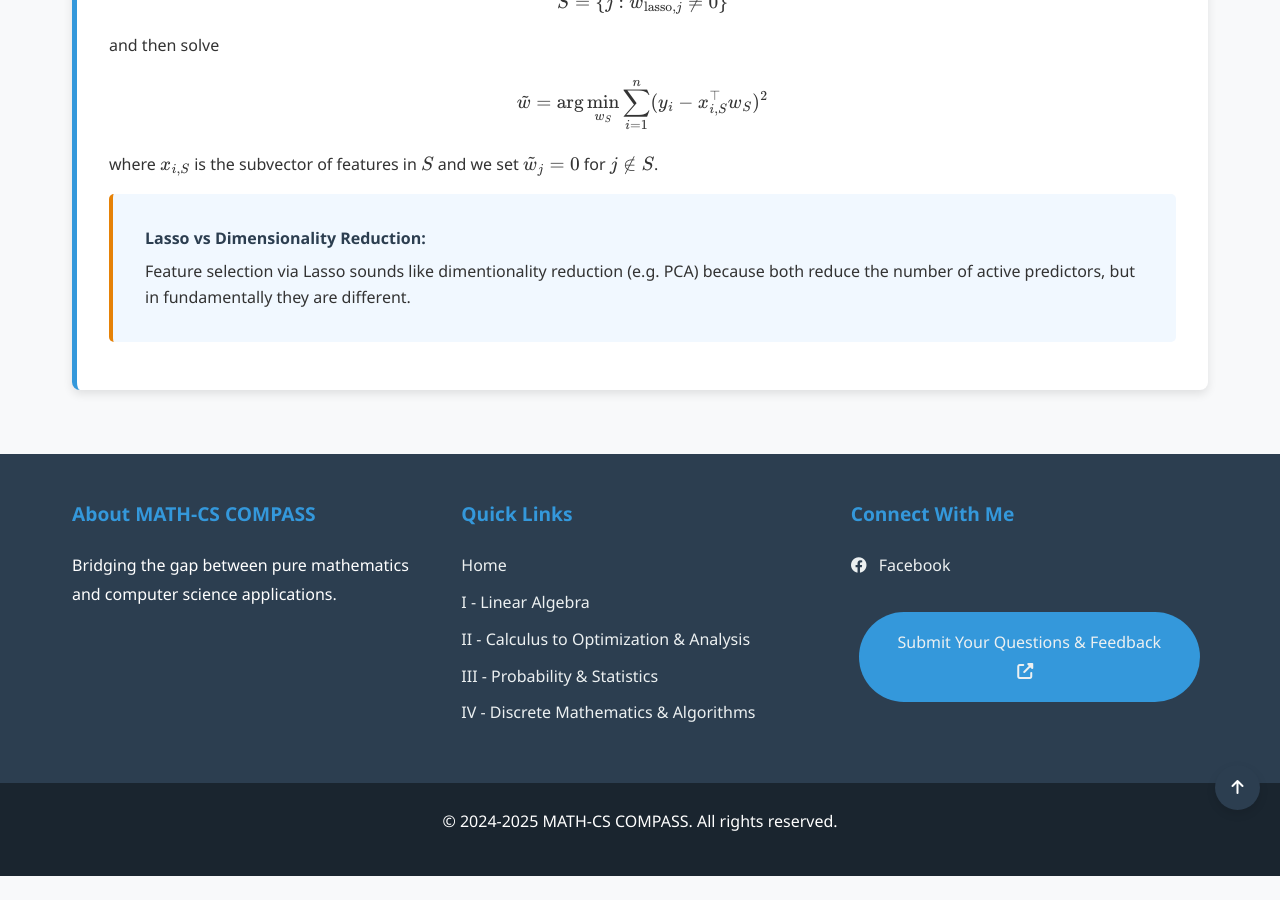
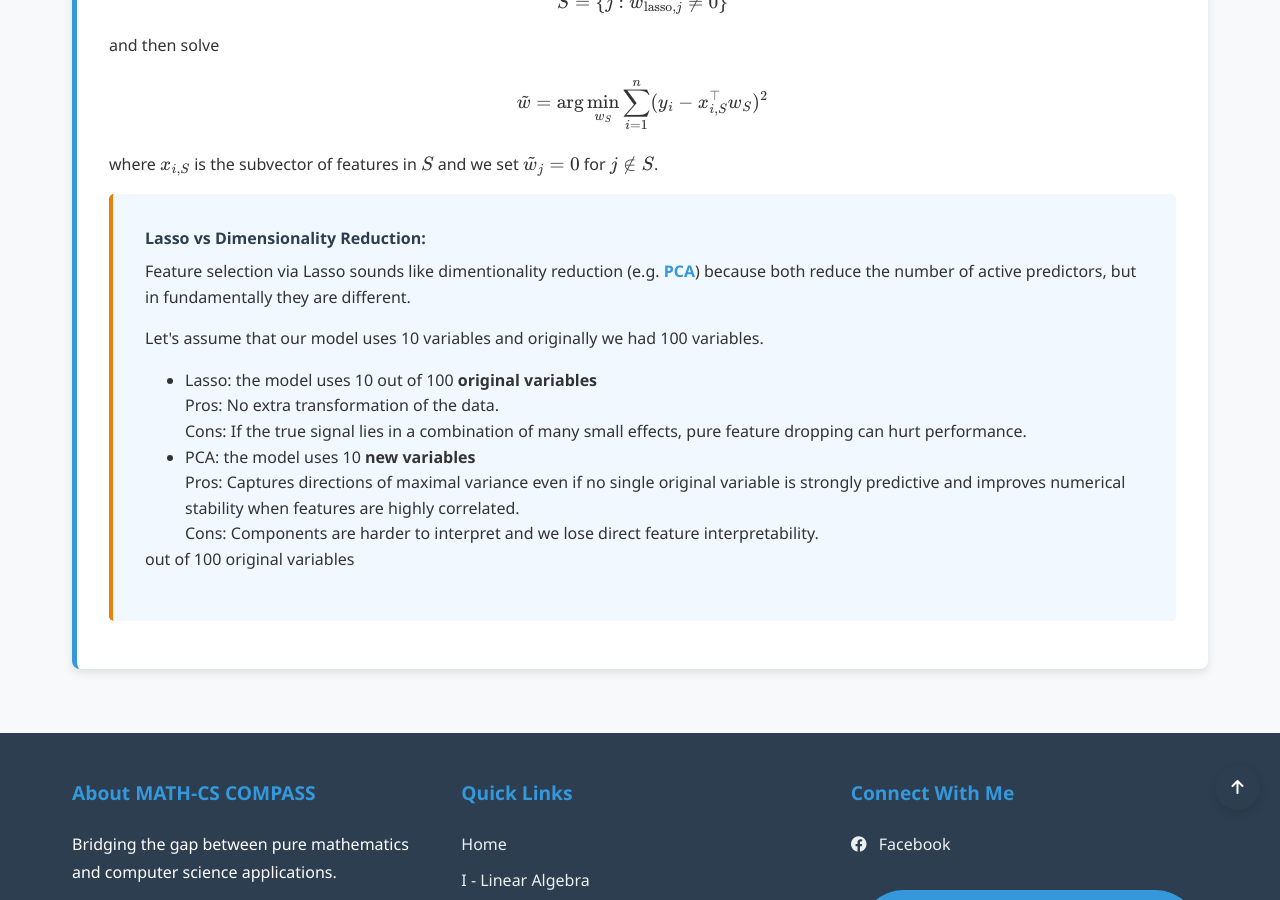
Before and after one commit to Yusukey01/yusukey01.github.io, a Jekyll site: the page built from Mathematics/Machine_learning/regression.html, in a window 1280 px wide and 900 px high, scrolled down 8585 px. Built offline with Jekyll 4.4.1, drawn with Linux system fonts in a browser that asks for light colours; before the commit the page ends 9461 px from its top, so only the background shows below that.

Commit message:
lasso regression

```diff
--- a/Mathematics/Machine_learning/intro_ml.html
+++ b/Mathematics/Machine_learning/intro_ml.html
@@ -152,7 +152,7 @@ uses_python: false
                         <li><strong>Dimensionality Reduction</strong>: Reduces the number of input variables in a dataset while preserving essential information.</li>
                         &nbsp;&nbsp;Examples: Data visualization, noise reduction, feature extraction.
                         <br>
-                        &nbsp;&nbsp;Methods: Principal Component Analysis (PCA), t-Distributed Stochastic Neighbor Embedding (t-SNE), Autoencoders.
+                        &nbsp;&nbsp;Methods: <a href="../Probability/covariance.html"><strong>Principal Component Analysis (PCA)</strong></a>, t-Distributed Stochastic Neighbor Embedding (t-SNE), Autoencoders.
 
                         <li><strong>Reinforcement Learning</strong>: Trains agents to make sequences of decisions by rewarding desired behaviors and punishing undesired ones.</li>
                         &nbsp;&nbsp;Examples: Robotics control, game playing, autonomous driving.
--- a/Mathematics/Machine_learning/regression.html
+++ b/Mathematics/Machine_learning/regression.html
@@ -261,8 +261,28 @@ uses_python: false
 
                 <div class="theorem">
                     <span class="theorem-title">Lasso vs Dimensionality Reduction:</span>
-                    Feature selection via Lasso sounds like dimentionality reduction (e.g. PCA) because both reduce the number of
-                    active predictors, but in fundamentally they are different.
+                    <p>
+                    Feature selection via Lasso sounds like dimentionality reduction (e.g. <a href="../Probability/covariance.html"><strong>PCA</strong></a>)
+                    because both reduce the number of active predictors, but in fundamentally they are different.
+                    </p>
+
+                    <p>
+                    Let's assume that our model uses 10 variables and originally we had 100 variables.
+                    <ul style="padding-left: 40px;">
+                        <li>Lasso: the model uses 10 out of 100 <strong>original variables</strong> </li>
+                        Pros: No extra transformation of the data.
+                        <br>
+                        Cons: If the true signal lies in a combination of many small effects, pure feature dropping can hurt performance.
+                        <li>PCA: the model uses 10 <strong>new variables</strong></li>
+                        Pros: Captures directions of maximal variance even if no single original variable is strongly predictive
+                        and improves numerical stability when features are highly correlated.
+                        <br>
+                        Cons: Components are harder to interpret and we lose direct feature interpretability.
+                    </ul>
+
+                    out of 100 original variables
+                    </p>
+
                 </div>
 
             </section>
```
